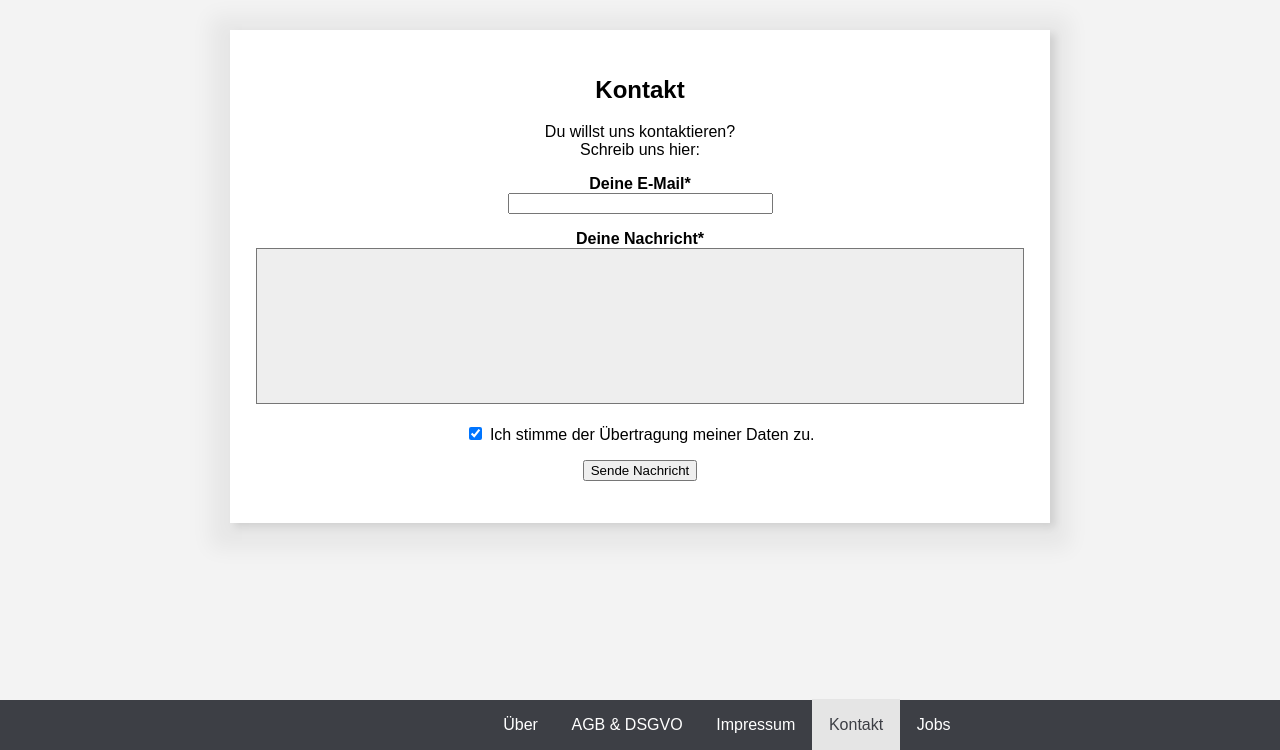
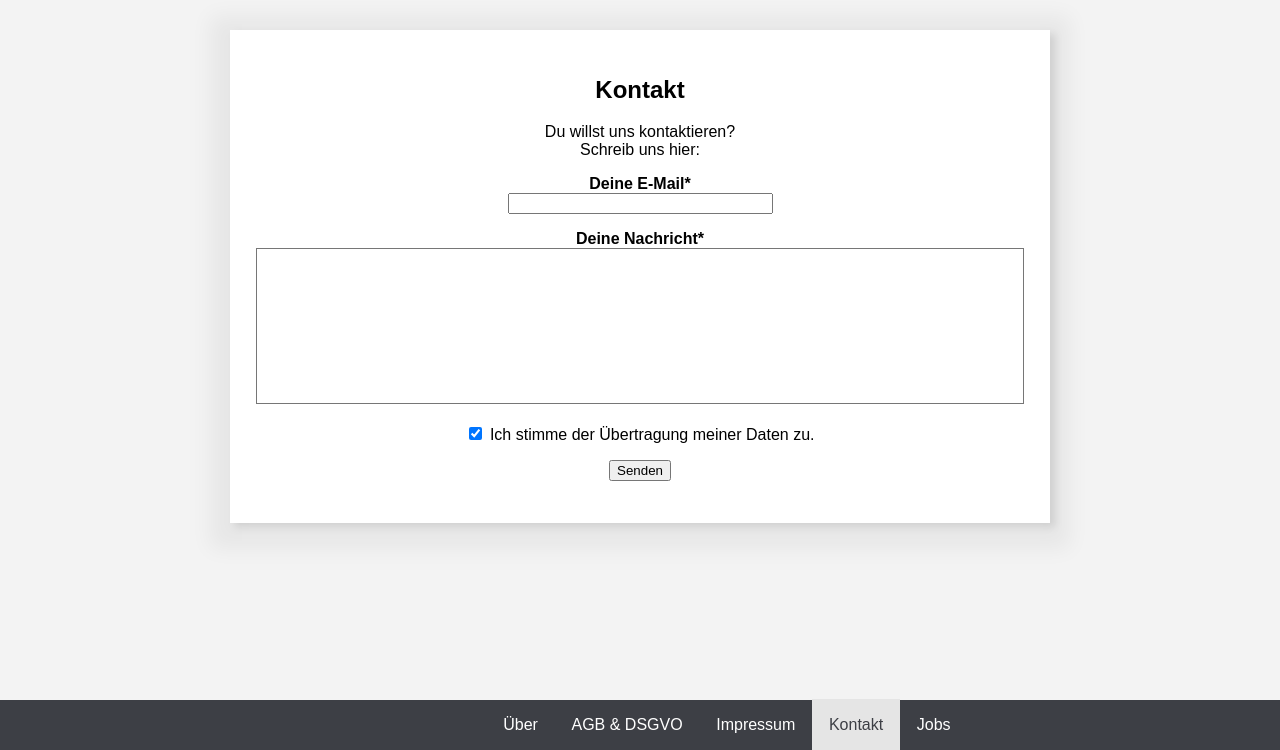
Before and after one commit to steckart/BrainWall, a PHP site: page /contact.php in a window 1280 px wide. Shown: the part 50-800 px from the top of the page. Run offline with PHP 8.4, Linux system fonts and the light colour scheme.

Commit message:
update style

```diff
--- a/Brainwall/contact.php
+++ b/Brainwall/contact.php
@@ -63,7 +63,7 @@
 					</p>
 
 					<p id="loginbtn">
-						<button class="loginbtn" type="submit">Sende Nachricht</button>
+						<button class="loginbtn" type="submit">Senden</button>
 					</p>
 				</form>
 			</div>
--- a/Brainwall/css/style2.css
+++ b/Brainwall/css/style2.css
@@ -20,7 +20,7 @@ textarea {
 	width: 100%;
 	resize: none;
 	box-sizing: border-box;
-	background-color: #eeeeee;
+	background-color: #fff;
 	margin: 0;
 }
 #titel {
--- a/Brainwall/css/styleForm.css
+++ b/Brainwall/css/styleForm.css
@@ -2,7 +2,7 @@
 #container {
 	background-color: white;
 	width: 30%;
-	margin: 5% auto 5% auto;
+	margin: 5rem auto 5% auto;
 	padding: 2%;
 	box-shadow: 5px 4px 8px 0 rgba(0, 0, 0, 0.1), 0px 6px 20px 20px rgba(0, 0, 0, 0.05);
 }
```
